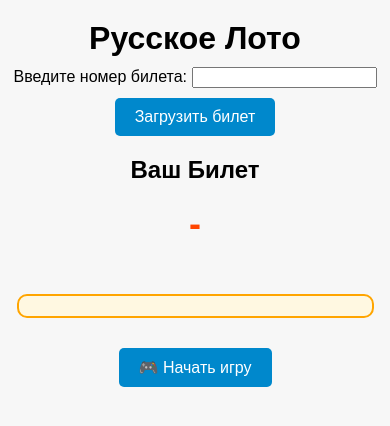
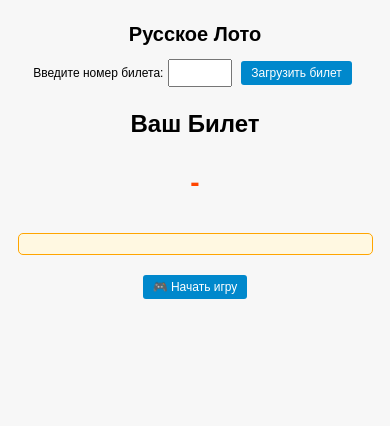
Before and after one commit to kitabski/telegram-lotto, a plain HTML site: page index.html in a window 390 px wide. Drawn offline with Linux system fonts and the light colour scheme.

Commit message:
index.html

```diff
--- a/index.html
+++ b/index.html
@@ -13,52 +13,59 @@
             padding: 0;
             text-align: center;
             background-color: #f7f7f7;
-            overflow: hidden; /* Убираем прокрутку */
         }
 
-        /* Контейнер */
         .container {
             max-width: 100%;
             margin: 0 auto;
             padding: 10px;
         }
 
-        /* Заголовки */
-        h1, h2 {
-            margin: 10px 0;
+        h1 {
+            font-size: 24px;
+            margin-bottom: 10px;
         }
 
-        /* Анимация числа */
+        label {
+            font-size: 14px;
+        }
+
+        input {
+            padding: 5px;
+            font-size: 14px;
+            width: 60px;
+            text-align: center;
+        }
+
         .animated-number {
-            font-size: 36px;
+            font-size: 28px;
             font-weight: bold;
             color: #ff4500;
             margin: 10px 0;
-            height: 60px;
+            height: 50px;
             display: flex;
             align-items: center;
             justify-content: center;
         }
 
-        /* Таблица 10x10 */
         .grid {
             display: grid;
             grid-template-columns: repeat(10, 1fr);
-            gap: 3px; /* Меньший отступ */
-            margin: 20px auto;
-            width: 70%; /* Уменьшаем ширину */
+            gap: 2px;
+            margin: 10px auto;
+            width: 80%;
         }
 
         .cell {
             width: 100%;
-            aspect-ratio: 1; /* Круг */
+            aspect-ratio: 1;
             display: flex;
             align-items: center;
             justify-content: center;
             background-color: #fff;
-            border: 2px solid #ddd;
+            border: 1px solid #ddd;
             border-radius: 50%;
-            font-size: 12px; /* Уменьшенный текст */
+            font-size: 12px;
             font-weight: bold;
             transition: background-color 0.3s, color 0.3s;
         }
@@ -68,28 +75,27 @@
             color: #fff;
         }
 
-        /* Билет */
         .ticket {
             display: grid;
             grid-template-columns: repeat(9, 1fr);
-            gap: 5px;
-            margin: 20px auto;
-            width: 90%;
+            gap: 3px;
+            margin: 15px auto;
+            width: 85%;
             padding: 10px;
-            border: 2px solid orange; /* Оранжевая рамка */
-            border-radius: 10px;
-            background-color: #fff8e1; /* Светлый оранжевый фон */
+            border: 1px solid orange;
+            border-radius: 5px;
+            background-color: #fff8e1;
         }
 
         .ticket .cell {
             width: 100%;
-            aspect-ratio: 1; /* Квадратные ячейки */
+            aspect-ratio: 1;
             display: flex;
             align-items: center;
             justify-content: center;
             background-color: #fff;
             border: 1px solid #ddd;
-            font-size: 14px;
+            font-size: 12px;
             font-weight: bold;
         }
 
@@ -98,20 +104,48 @@
             color: #fff;
         }
 
-        /* Кнопки */
         button {
-            padding: 10px 20px;
-            font-size: 16px;
-            margin: 10px;
+            padding: 8px 15px;
+            font-size: 14px;
+            margin: 5px;
             background-color: #0088cc;
             color: white;
             border: none;
-            border-radius: 5px;
+            border-radius: 3px;
             cursor: pointer;
         }
 
         button:hover {
             background-color: #005f99;
+        }
+
+        /* Адаптивность */
+        @media (max-width: 768px) {
+            h1 {
+                font-size: 20px;
+            }
+
+            label {
+                font-size: 12px;
+            }
+
+            input {
+                font-size: 12px;
+                width: 50px;
+            }
+
+            .grid {
+                width: 90%;
+            }
+
+            .ticket {
+                width: 90%;
+            }
+
+            button {
+                font-size: 12px;
+                padding: 5px 10px;
+            }
         }
     </style>
 </head>
```
